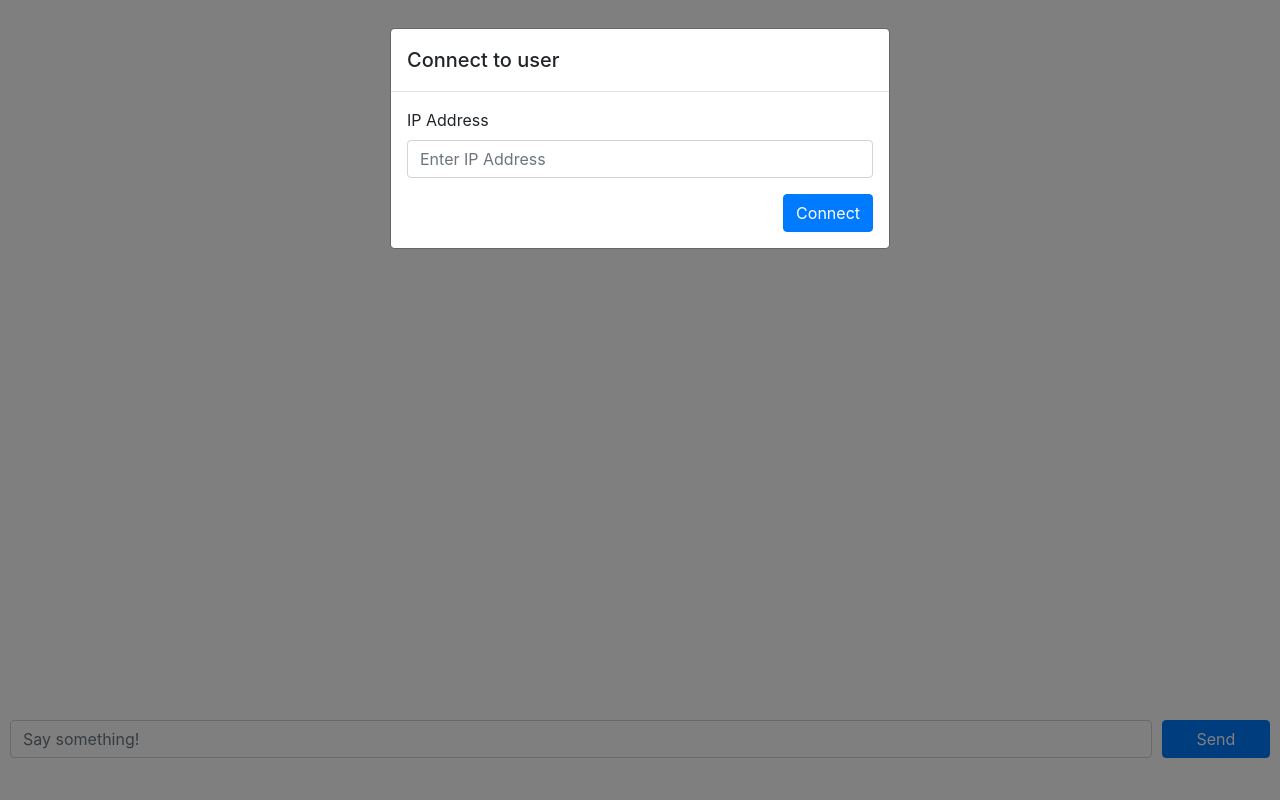
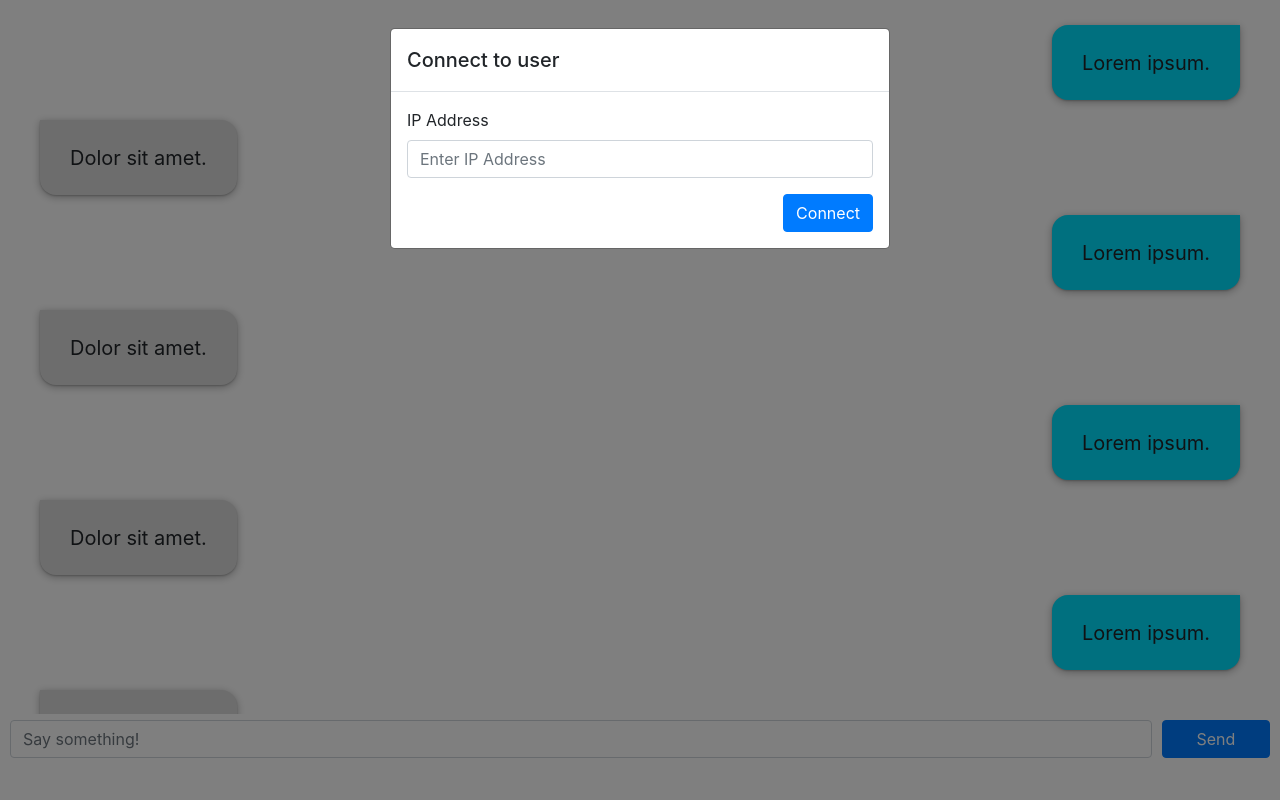
Before and after one commit to GerardoGran/Plain-ChatApp, a plain HTML site: page frontend/index.html in a window 1280 px wide. Drawn offline with nearby package versions, Linux system fonts and the light colour scheme; no server answers.

Commit message:
Chat bubbles visual

```diff
--- a/frontend/index.html
+++ b/frontend/index.html
@@ -33,7 +33,23 @@
   </div>
 
   <!-- Chat Bubbles -->
+  <div class="chat-container">
 
+    <!-- DUMMY -->
+    <div class="sent-text">Lorem ipsum.</div>
+    <div class="received-text">Dolor sit amet.</div>
+    <div class="sent-text">Lorem ipsum.</div>
+    <div class="received-text">Dolor sit amet.</div>
+    <div class="sent-text">Lorem ipsum.</div>
+    <div class="received-text">Dolor sit amet.</div>
+    <div class="sent-text">Lorem ipsum.</div>
+    <div class="received-text">Dolor sit amet.</div>
+    <div class="sent-text">Lorem ipsum.</div>
+    <div class="received-text">Dolor sit amet.</div>
+    <div class="sent-text">Lorem ipsum.</div>
+    <div class="received-text">Dolor sit amet.</div>
+
+  </div>
 
 
   <!-- Chat Form -->
--- a/frontend/styles.css
+++ b/frontend/styles.css
@@ -5,8 +5,22 @@ body {
   overflow-x: hidden;
 }
 
-p.received-text {
-  margin: 5px;
+/* Chat Bubbles */
+
+div.chat-container {
+  display: flex;
+  flex-direction: column;
+  margin: 10px auto 0 auto;
+  padding: 5px 0 5px 0;
+  height: 88vh;
+  max-height: 90%;
+  width: 100%;
+  overflow-x: hidden;
+  overflow-y: auto;
+}
+
+div.received-text {
+  margin: 10px 0 10px 40px;
   position: relative;
   max-width: 30em;
   width: fit-content;
@@ -20,13 +34,7 @@ p.received-text {
 }
 
 div.sent-text {
-  position: relative;
-  display: flex;
-  flex-direction: row-reverse;
-}
-
-p.sent-text {
-  margin: 5px;
+  margin: 10px 40px 10px 0;
   text-align: right;
   width: fit-content;
 
@@ -39,11 +47,17 @@ p.sent-text {
   border-radius: 1rem 0 1rem 1rem;
   box-shadow: 0 0.125rem 0.5rem rgba(0, 0, 0, 0.3),
     0 0.0625rem 0.125rem rgba(0, 0, 0, 0.2);
+
+  margin-left: auto;
 }
+
+/* Modal */
 
 .submit-right {
   float: right;
 }
+
+/* Chat Form */
 
 .chat-form-container {
   display: flex;
```
